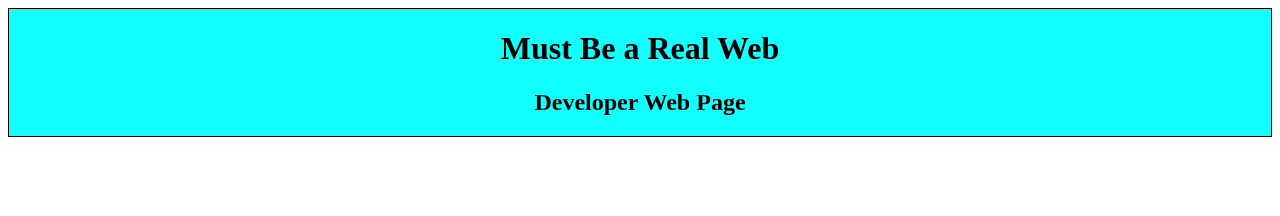
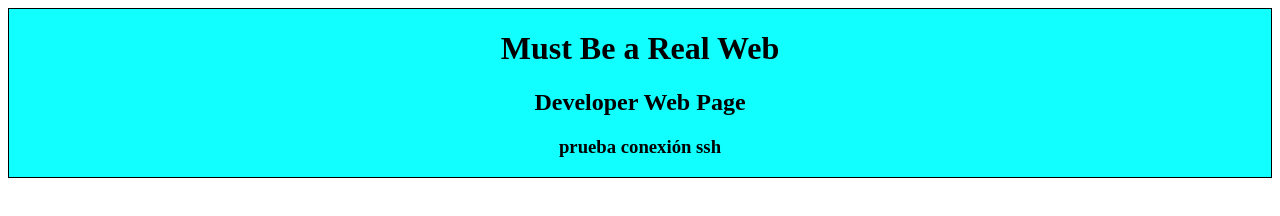
Before and after one commit to emauriciobc/MustBe, a plain HTML site: page index.html in a window 1280 px wide. Drawn offline with Linux system fonts and the light colour scheme.

Commit message:
Ingreso parrafo

```diff
--- a/index.html
+++ b/index.html
@@ -11,6 +11,7 @@
     <header>
         <h1>Must Be a Real Web</h1>
         <h2>Developer Web Page</h2>
+        <h3>prueba conexión ssh</h3>
     </header>
 </body>
 </html>
```
